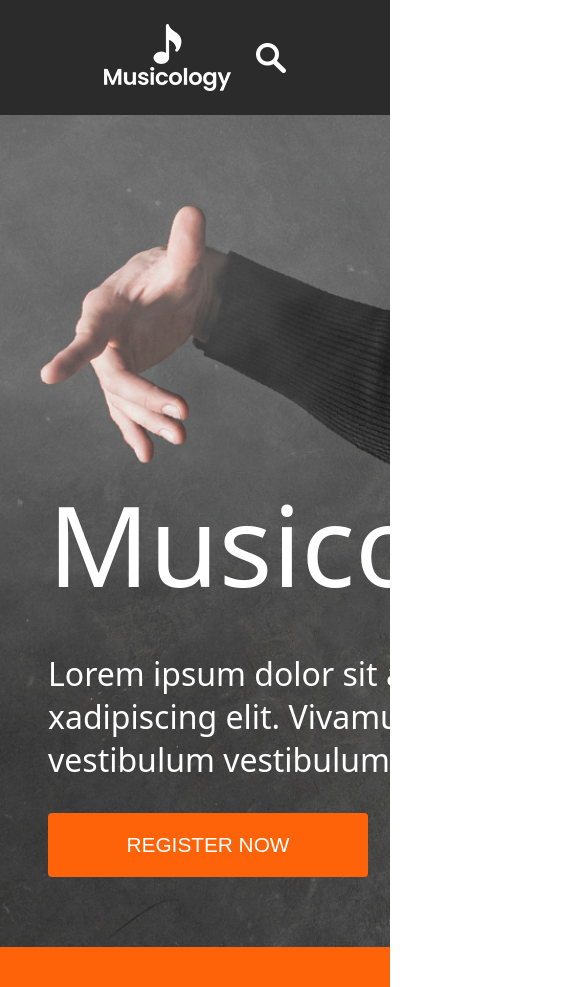
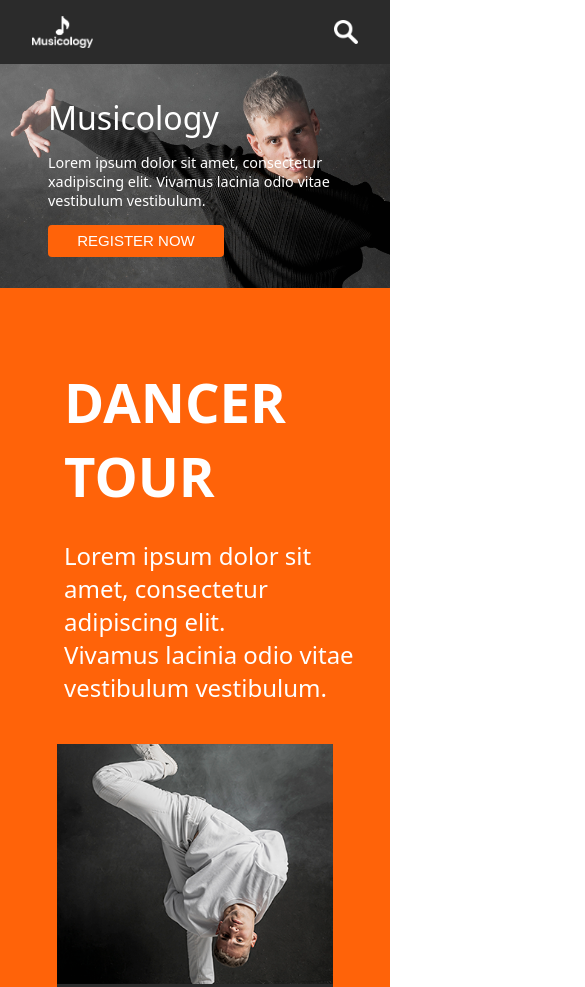
Before and after one commit to jerssonsanchez27/Pagina-musicology, a plain HTML site: page index.html in a window 390 px wide. Shown: the top 987 px of the page, 585 px wide, since content can reach past the window. Drawn offline with Linux system fonts and the light colour scheme.

Commit message:
Termino responsive

```diff
--- a/style/style.css
+++ b/style/style.css
@@ -140,6 +140,8 @@ color: white;
     display: flex;
     justify-content: space-evenly;
     padding: 5rem;
+    flex-wrap: wrap;
+    gap: 3rem;
 }
 
 .div7{
@@ -193,3 +195,185 @@ margin-bottom: 0;
     margin: 0;
     font-size: 1.4rem;
 }
+
+@media (max-width:1279px){
+
+    .seccion1{
+        height: 35rem;
+     }
+
+     .div1{
+            transform: translateY(14rem);
+     }
+
+     .titulo1{
+        font-size: 5rem;
+     }
+
+     .texto1{
+        font-size: 1.4rem;
+     }
+
+     .boton1{
+        height: 3rem;
+        width: 14rem;
+        font-size: 1.1rem;
+     }
+
+     .div6{
+        padding: 4rem;
+     }
+
+}
+
+@media (max-width:920px){
+
+    .imagen1 {
+    margin-left: 3rem;
+     }
+
+     .imagen2 {
+    margin-right: 1rem;
+     }
+     .seccion1{
+        height: 30rem;
+     }
+
+     .div1{
+            transform: translateY(10rem);
+     }
+
+     .div2 h2{
+        font-size: 3.4rem;
+     }
+
+     .div2 p {
+    font-size: 1.5rem;
+     }
+
+     .div5 h2{
+    font-size: 4rem;
+     }
+
+     .div5 p{
+        font-size: 1.6rem;
+     }
+
+
+}
+
+@media (max-width:768px){
+
+    .seccion1 {
+        height: 20rem;
+    }
+
+    .titulo1 {
+        font-size: 3rem;
+    }
+
+    .texto1 {
+        font-size: 1.1rem;
+    }
+
+    .imagen1 {
+        margin-left: 1rem;
+        height: 3rem;}
+
+    .imagen2{
+        height: 2rem;
+    }
+
+    .boton1 {
+        height: 2rem;
+        width: 11rem;
+        font-size: 15px;
+    }
+
+        .div1 {
+        transform: translateY(6rem);
+    }
+
+        .div2 p {
+        font-size: 1.5rem;
+        margin-left: 2rem;
+    }
+
+        .div5 p {
+        font-size: 1.4rem;
+        margin-left: 3rem;
+    }
+
+}
+
+
+@media (max-width:480px){
+    .cabezado{
+            padding: 1rem;
+     }
+
+    .imagen1{
+        height: 2rem;
+    }
+
+    .imagen2{
+        height: 1.5rem;
+    }
+
+    .seccion1 {
+        height: 14rem;
+     }
+
+     .texto1 {
+        font-size: 0.9rem;
+    }
+
+     .titulo1 {
+        font-size: 2rem;
+        padding-top: 1rem;
+    }
+
+    .texto1 {
+    width: 19rem;
+   }
+
+    .div1 {
+    transform: translateY(1rem);
+    }
+
+    .div2{
+        align-items: baseline;
+    }
+
+    .div4 img{
+        height: 15rem;
+    }
+
+    .div4 p{
+        font-size: 1.2rem;
+    }
+
+    .div5 h2 {
+        font-size: 3.3rem;
+    }
+
+    .div5 p{
+        font-size: 1.3rem;
+    }
+
+    .div6 {
+        padding: 3rem;
+    }
+
+    .div7{
+        width: 200px;
+    }
+
+    .div7 button{
+        width: 13rem;
+    }
+
+    .pie p{
+        font-size: 1.3rem;
+    }
+}
```
